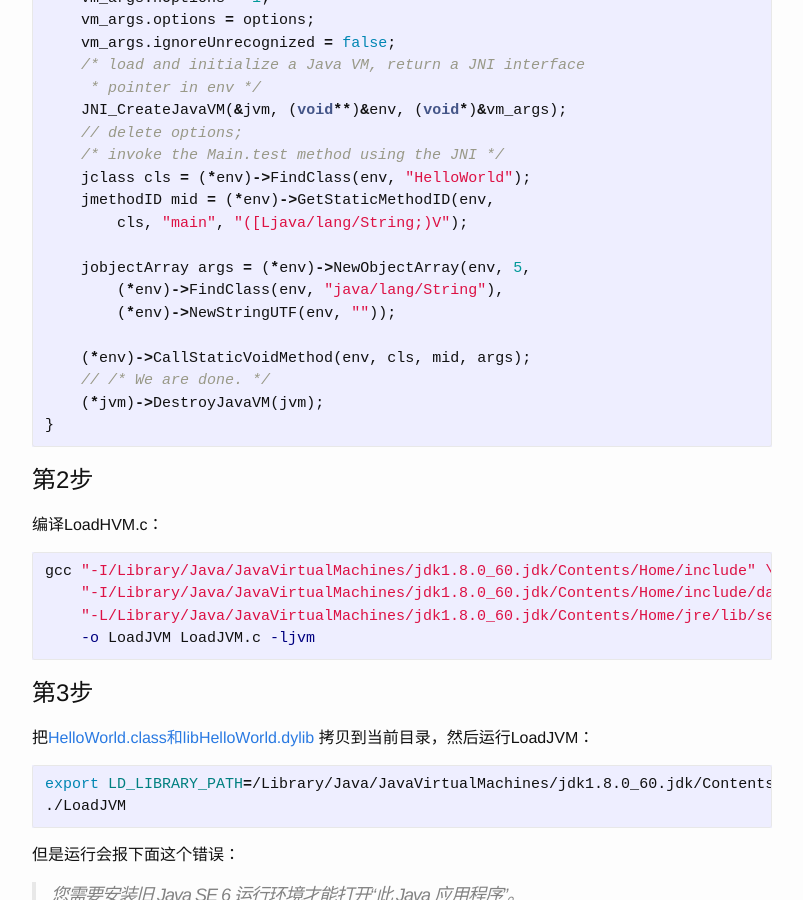
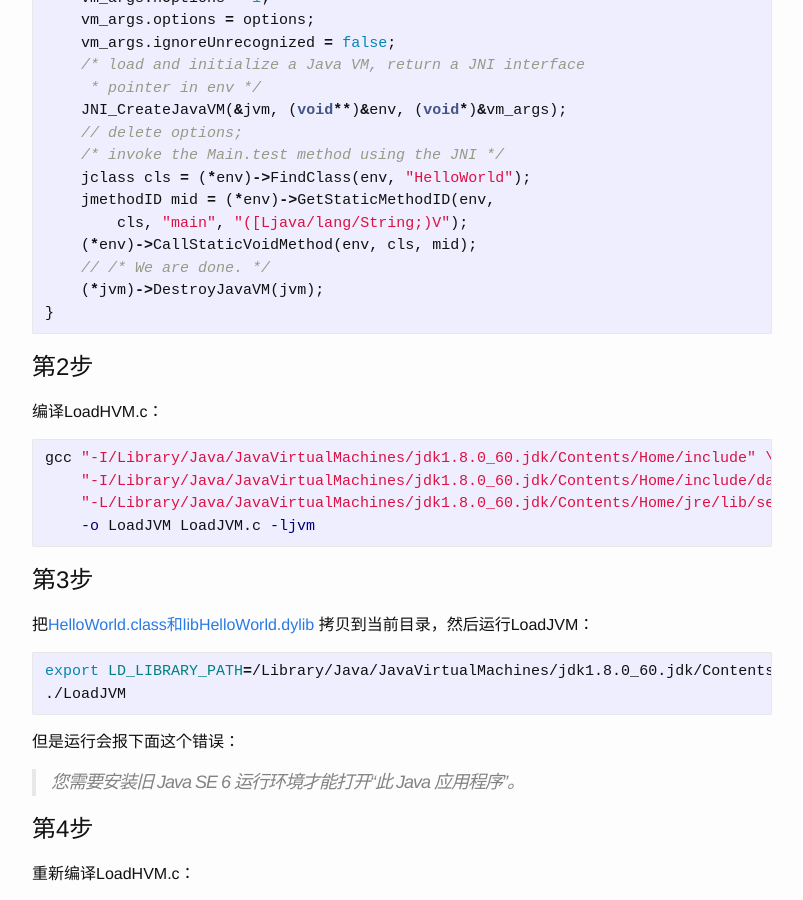
Before and after one commit to 777404/myblog, a Jekyll site: the page built from blog/_posts/2016-01-05-JNI-InvocationAPI.md, in a window 1280 px wide and 900 px high, scrolled down 853 px. Shown: the whole window, without its empty margins (238-1041 px from the left). Built offline with Jekyll 4.4.1, drawn with Linux system fonts in a browser that asks for light colours; Markdown is read by kramdown in place of the engine named in the settings.

Commit message:
simplify LoadJVM.c

```diff
--- a/blog/_posts/2016-01-05-JNI-InvocationAPI.md
+++ b/blog/_posts/2016-01-05-JNI-InvocationAPI.md
@@ -42,12 +42,7 @@ void loadJVM() {
     jclass cls = (*env)->FindClass(env, "HelloWorld");
     jmethodID mid = (*env)->GetStaticMethodID(env,
         cls, "main", "([Ljava/lang/String;)V");
-
-    jobjectArray args = (*env)->NewObjectArray(env, 5,
-        (*env)->FindClass(env, "java/lang/String"),
-        (*env)->NewStringUTF(env, ""));
-
-    (*env)->CallStaticVoidMethod(env, cls, mid, args);
+    (*env)->CallStaticVoidMethod(env, cls, mid);
     // /* We are done. */
     (*jvm)->DestroyJavaVM(jvm);
 }
```
Also changed, not shown: 1 other file.
